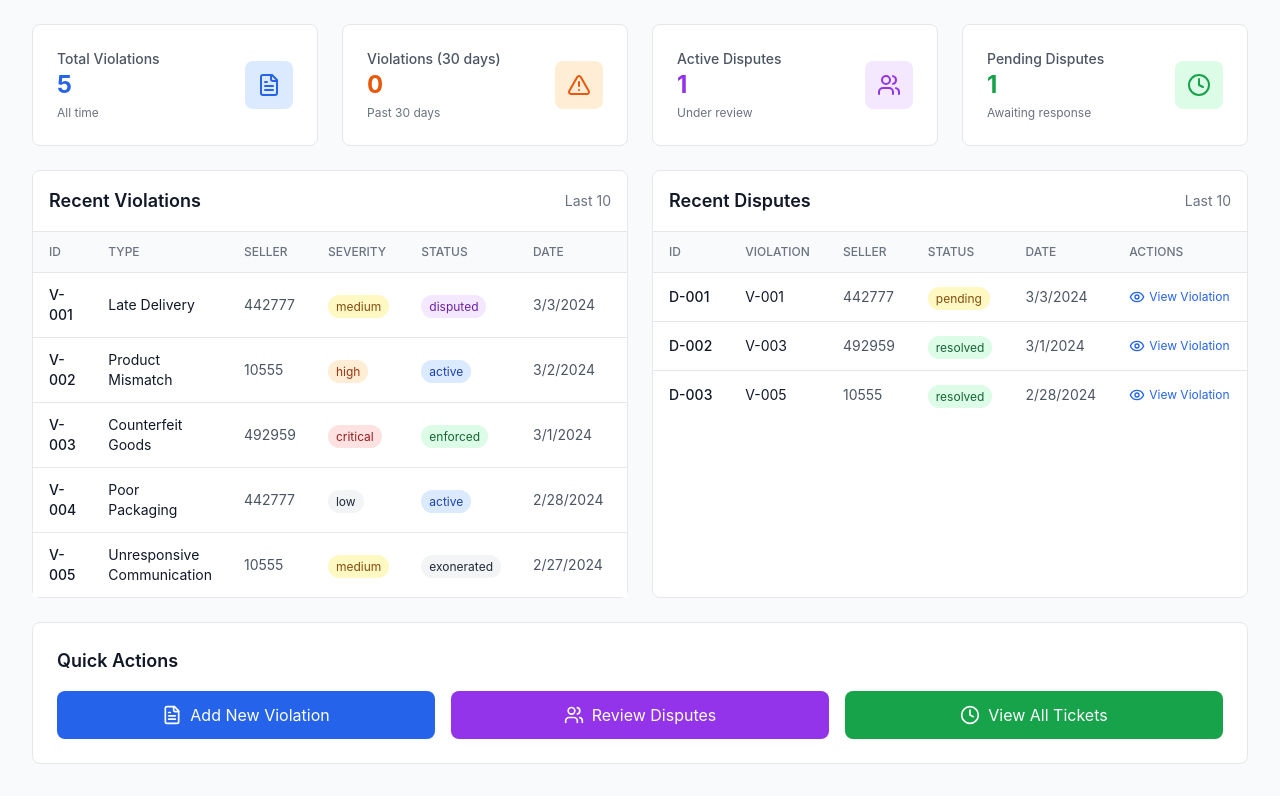
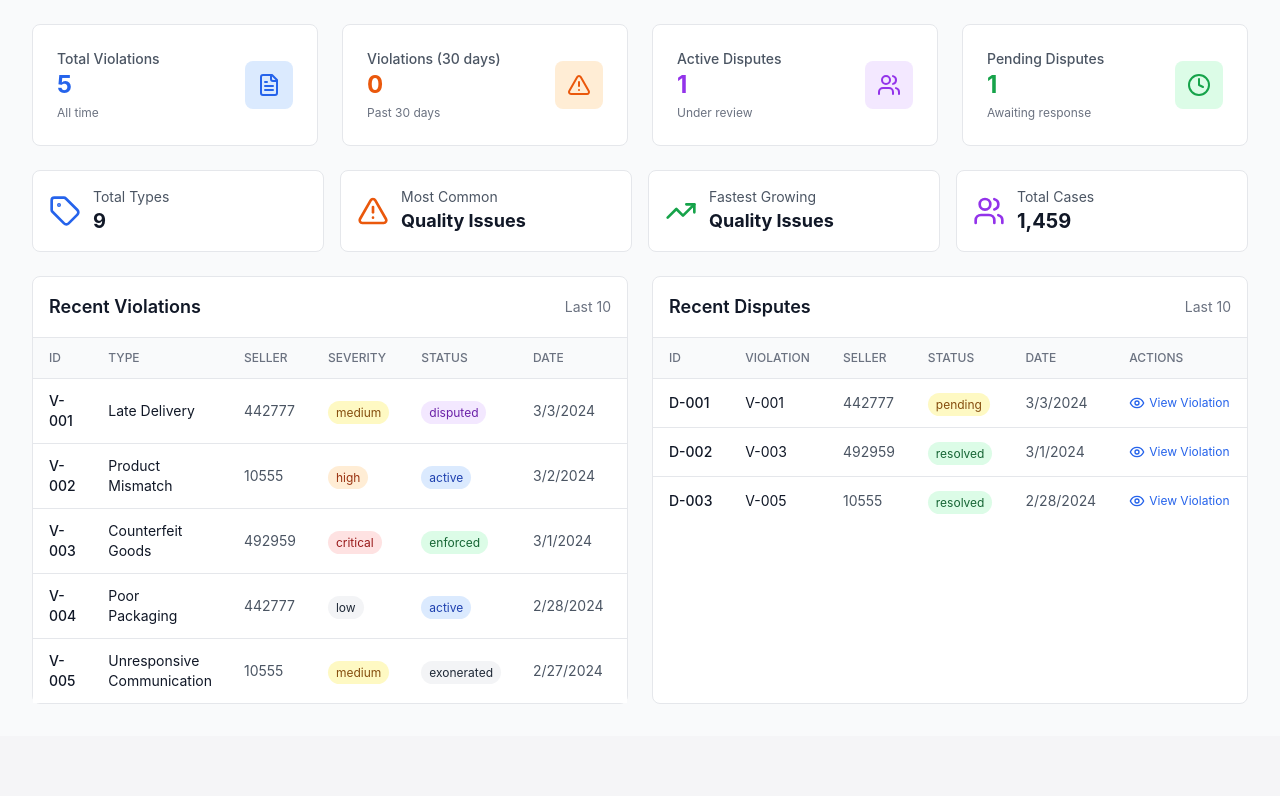
Before and after one commit to omarkamal280/STP_VL, a React (Create React App) app: page / in a window 1280 px wide. Shown: the part 228-1024 px from the top of the page. After the commit the page ends 964 px from the top, so only its background shows below. Built offline with nearby package versions, Linux system fonts and the light colour scheme; the HTML template or start-up script is replaced by a standard one.

Commit message:
tweaks to where everything is

```diff
--- a/src/App.tsx
+++ b/src/App.tsx
@@ -28,6 +28,12 @@ const tabItems: TabItem[] = [
     component: Dashboard
   },
   {
+    id: 'violation-ledger',
+    label: 'Violation Ledger',
+    icon: FileText,
+    component: ViolationLedger
+  },
+  {
     id: 'violation-data',
     label: 'Violation Data',
     icon: Database,
@@ -38,12 +44,6 @@ const tabItems: TabItem[] = [
     label: 'Violation Types',
     icon: Tag,
     component: ViolationTypes
-  },
-  {
-    id: 'violation-ledger',
-    label: 'Violation Ledger',
-    icon: FileText,
-    component: ViolationLedger
   },
   {
     id: 'templates',
--- a/src/components/Dashboard.tsx
+++ b/src/components/Dashboard.tsx
@@ -1,5 +1,5 @@
 import React, { useState } from 'react';
-import { AlertTriangle, Clock, Users, FileText, Eye } from 'lucide-react';
+import { AlertTriangle, Clock, Users, FileText, Eye, Tag, TrendingUp } from 'lucide-react';
 import { mockViolations, mockDisputes } from '../mockData';
 import { Violation } from '../types';
 import ViolationDetailModal from './ViolationDetailModal';
@@ -97,6 +97,46 @@ const Dashboard: React.FC<DashboardProps> = ({ onNavigate }) => {
           color="text-green-600"
           subtitle="Awaiting response"
         />
+      </div>
+
+      {/* Key Metrics */}
+      <div className="grid grid-cols-1 md:grid-cols-4 gap-4">
+        <div className="bg-white rounded-lg border border-gray-200 p-4">
+          <div className="flex items-center space-x-3">
+            <Tag className="w-8 h-8 text-blue-600" />
+            <div>
+              <p className="text-sm text-gray-600">Total Types</p>
+              <p className="text-xl font-bold text-gray-900">9</p>
+            </div>
+          </div>
+        </div>
+        <div className="bg-white rounded-lg border border-gray-200 p-4">
+          <div className="flex items-center space-x-3">
+            <AlertTriangle className="w-8 h-8 text-orange-600" />
+            <div>
+              <p className="text-sm text-gray-600">Most Common</p>
+              <p className="text-lg font-bold text-gray-900">Quality Issues</p>
+            </div>
+          </div>
+        </div>
+        <div className="bg-white rounded-lg border border-gray-200 p-4">
+          <div className="flex items-center space-x-3">
+            <TrendingUp className="w-8 h-8 text-green-600" />
+            <div>
+              <p className="text-sm text-gray-600">Fastest Growing</p>
+              <p className="text-lg font-bold text-gray-900">Quality Issues</p>
+            </div>
+          </div>
+        </div>
+        <div className="bg-white rounded-lg border border-gray-200 p-4">
+          <div className="flex items-center space-x-3">
+            <Users className="w-8 h-8 text-purple-600" />
+            <div>
+              <p className="text-sm text-gray-600">Total Cases</p>
+              <p className="text-xl font-bold text-gray-900">1,459</p>
+            </div>
+          </div>
+        </div>
       </div>
 
       <div className="grid grid-cols-1 lg:grid-cols-2 gap-6">
@@ -228,33 +268,6 @@ const Dashboard: React.FC<DashboardProps> = ({ onNavigate }) => {
         </div>
       </div>
 
-      {/* Quick Actions */}
-      <div className="bg-white rounded-lg border border-gray-200 p-6">
-        <h2 className="text-lg font-semibold text-gray-900 mb-4">Quick Actions</h2>
-        <div className="grid grid-cols-1 md:grid-cols-3 gap-4">
-          <button
-            onClick={() => onNavigate?.('violation-ledger', { showAddForm: true })}
-            className="flex items-center justify-center space-x-2 px-4 py-3 bg-blue-600 text-white rounded-lg hover:bg-blue-700"
-          >
-            <FileText className="w-5 h-5" />
-            <span>Add New Violation</span>
-          </button>
-          <button
-            onClick={() => onNavigate?.('violation-ledger', { activeDisputesOnly: true })}
-            className="flex items-center justify-center space-x-2 px-4 py-3 bg-purple-600 text-white rounded-lg hover:bg-purple-700"
-          >
-            <Users className="w-5 h-5" />
-            <span>Review Disputes</span>
-          </button>
-          <button
-            onClick={() => window.open('https://zoho.com', '_blank')}
-            className="flex items-center justify-center space-x-2 px-4 py-3 bg-green-600 text-white rounded-lg hover:bg-green-700"
-          >
-            <Clock className="w-5 h-5" />
-            <span>View All Tickets</span>
-          </button>
-        </div>
-      </div>
 
       {/* Violation Detail Modal */}
       <ViolationDetailModal
--- a/src/components/ViolationLedger.tsx
+++ b/src/components/ViolationLedger.tsx
@@ -327,7 +327,26 @@ const ViolationLedger: React.FC<ViolationLedgerProps> = ({ navigationState }) =>
       {/* Add Violation Form */}
       {showAddForm && (
         <div className="bg-white rounded-lg border border-gray-200 p-6 mb-6">
-          <h3 className="text-lg font-semibold text-gray-900 mb-4">Add New Violation</h3>
+          <div className="flex items-center justify-between mb-4">
+            <h3 className="text-lg font-semibold text-gray-900">Add New Violation</h3>
+            <button
+              onClick={() => {
+                setShowAddForm(false);
+                setSelectedTemplate(null);
+                setNewViolation({
+                  sellerId: '',
+                  projectId: '',
+                  type: '',
+                  severity: 'medium',
+                  description: '',
+                  messageToSeller: ''
+                });
+              }}
+              className="text-gray-500 hover:text-gray-700"
+            >
+              <X className="w-6 h-6" />
+            </button>
+          </div>
           <form onSubmit={handleAddViolation} className="space-y-4">
             {/* Template Selection */}
             <div className="bg-blue-50 rounded-lg p-4">
@@ -503,8 +522,11 @@ const ViolationLedger: React.FC<ViolationLedgerProps> = ({ navigationState }) =>
         </div>
       )}
 
-      {/* Filters */}
-      <div className="bg-white rounded-lg border border-gray-200 p-4">
+      {/* Filters and Table - Hidden when add form is open */}
+      {!showAddForm && (
+        <>
+          {/* Filters */}
+          <div className="bg-white rounded-lg border border-gray-200 p-4">
         <div className="flex flex-col lg:flex-row gap-4">
           <div className="flex-1">
             <div className="relative">
@@ -926,6 +948,8 @@ const ViolationLedger: React.FC<ViolationLedgerProps> = ({ navigationState }) =>
         isOpen={isModalOpen}
         onClose={handleCloseModal}
       />
+        </>
+      )}
     </div>
   );
 };
--- a/src/components/ViolationTypes.tsx
+++ b/src/components/ViolationTypes.tsx
@@ -109,45 +109,6 @@ const ViolationTypes: React.FC<ViolationTypesProps> = () => {
         <p className="text-gray-600 mt-1">Comprehensive list of violation categories and their statistics</p>
       </div>
 
-      {/* Summary Stats */}
-      <div className="grid grid-cols-1 md:grid-cols-4 gap-4">
-        <div className="bg-white rounded-lg border border-gray-200 p-4">
-          <div className="flex items-center space-x-3">
-            <Tag className="w-8 h-8 text-blue-600" />
-            <div>
-              <p className="text-sm text-gray-600">Total Types</p>
-              <p className="text-xl font-bold text-gray-900">9</p>
-            </div>
-          </div>
-        </div>
-        <div className="bg-white rounded-lg border border-gray-200 p-4">
-          <div className="flex items-center space-x-3">
-            <AlertTriangle className="w-8 h-8 text-orange-600" />
-            <div>
-              <p className="text-sm text-gray-600">Most Common</p>
-              <p className="text-lg font-bold text-gray-900">Quality Issues</p>
-            </div>
-          </div>
-        </div>
-        <div className="bg-white rounded-lg border border-gray-200 p-4">
-          <div className="flex items-center space-x-3">
-            <TrendingUp className="w-8 h-8 text-green-600" />
-            <div>
-              <p className="text-sm text-gray-600">Fastest Growing</p>
-              <p className="text-lg font-bold text-gray-900">Quality Issues</p>
-            </div>
-          </div>
-        </div>
-        <div className="bg-white rounded-lg border border-gray-200 p-4">
-          <div className="flex items-center space-x-3">
-            <Users className="w-8 h-8 text-purple-600" />
-            <div>
-              <p className="text-sm text-gray-600">Total Cases</p>
-              <p className="text-xl font-bold text-gray-900">1,459</p>
-            </div>
-          </div>
-        </div>
-      </div>
 
       {/* Violation Types Table */}
       <div className="bg-white rounded-lg border border-gray-200">
```
